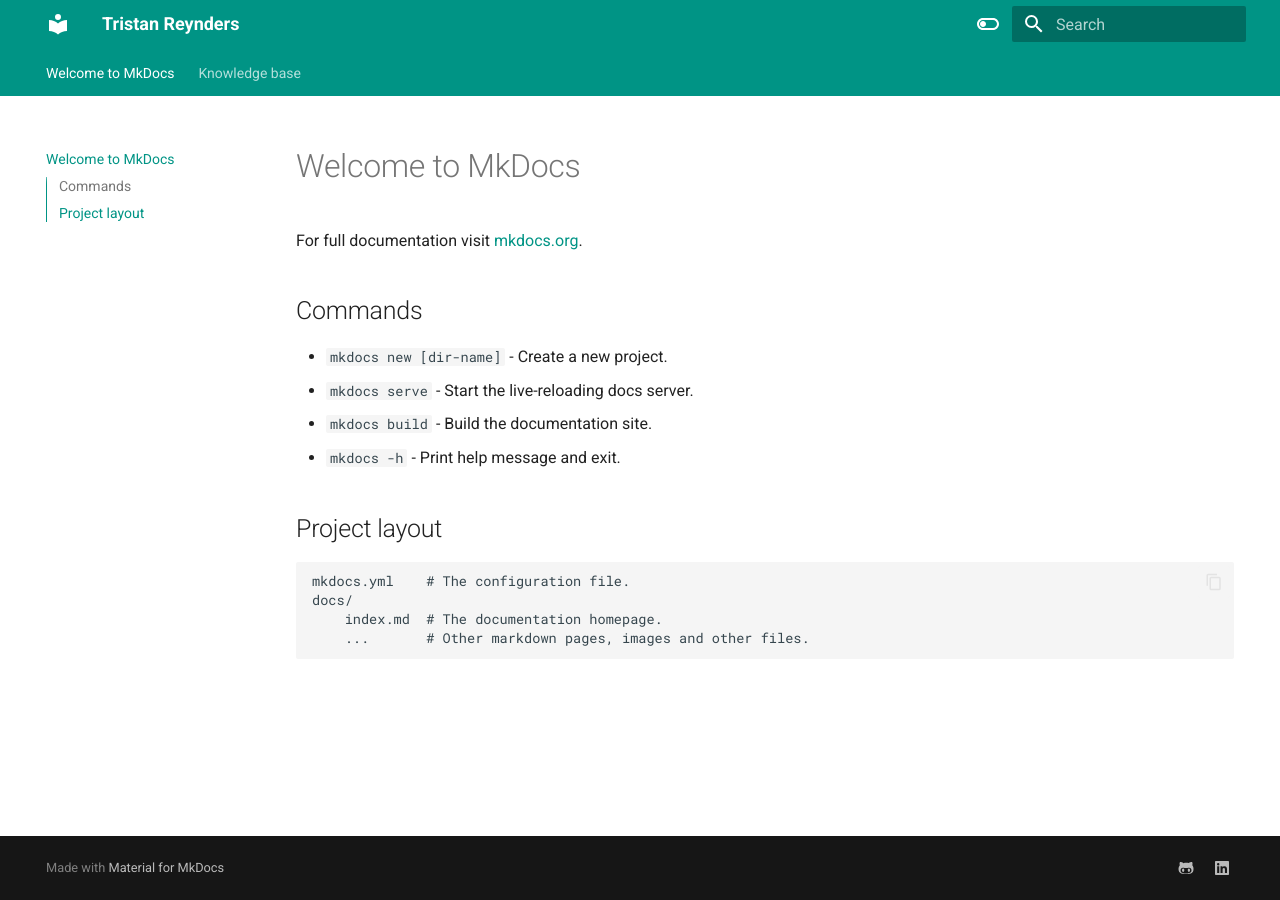
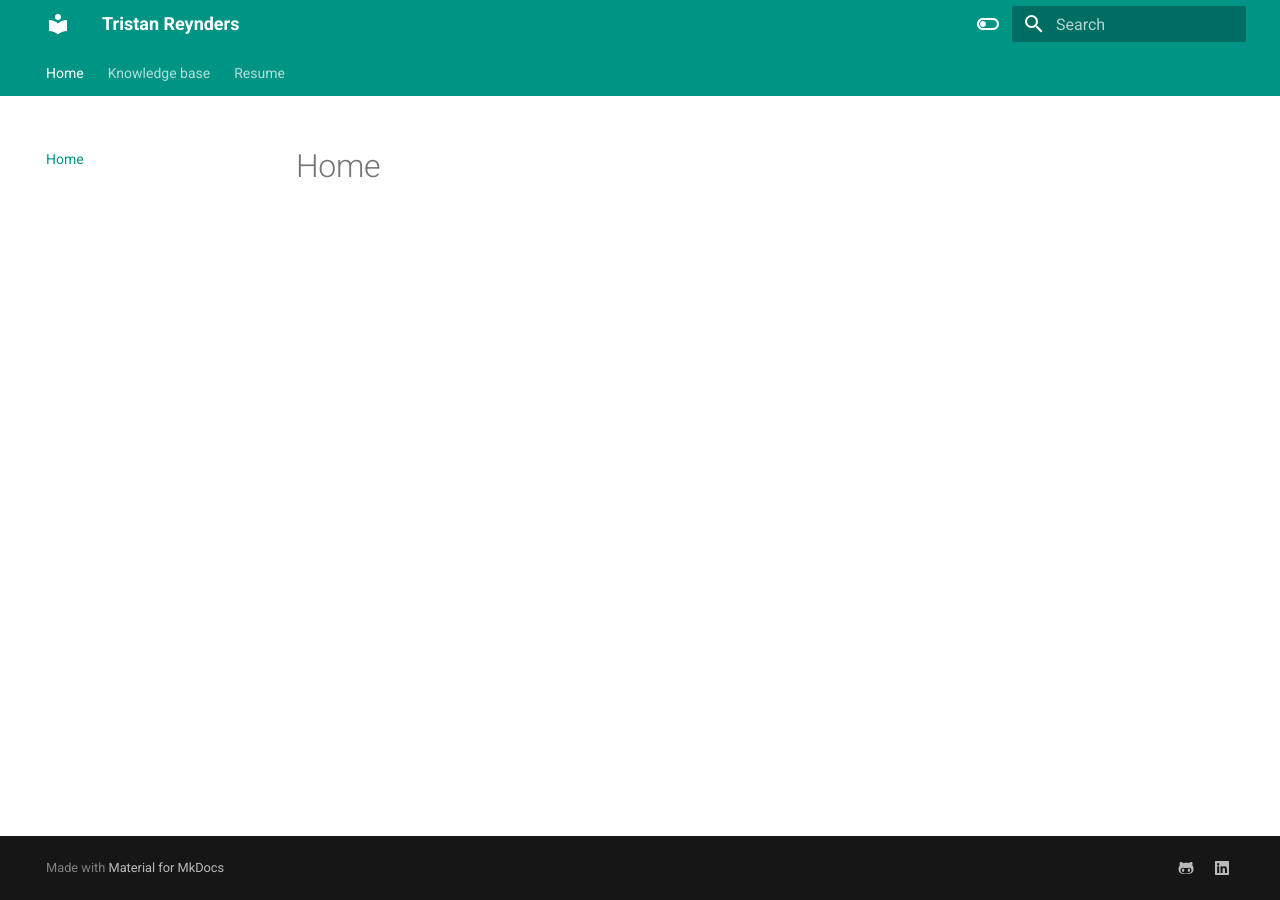
Before and after one commit to tristan-reynders/portfolio, an MkDocs documentation site: the page built from docs/index.md, in a window 1280 px wide. Built offline with MkDocs 1.6.1 and Material for MkDocs 9.7.7, drawn with Linux system fonts in a browser that asks for light colours.

Commit message:
Update docs

```diff
--- a/docs/index.md
+++ b/docs/index.md
@@ -1,17 +1 @@
-# Welcome to MkDocs
-
-For full documentation visit [mkdocs.org](https://www.mkdocs.org).
-
-## Commands
-
-* `mkdocs new [dir-name]` - Create a new project.
-* `mkdocs serve` - Start the live-reloading docs server.
-* `mkdocs build` - Build the documentation site.
-* `mkdocs -h` - Print help message and exit.
-
-## Project layout
-
-    mkdocs.yml    # The configuration file.
-    docs/
-        index.md  # The documentation homepage.
-        ...       # Other markdown pages, images and other files.
+# Home
--- /dev/null
+++ b/docs/resume/index.md
@@ -0,0 +1 @@
+# Resume
```
Also changed, not shown: docs/knowledge-base/index.md (+1 -1 lines).
